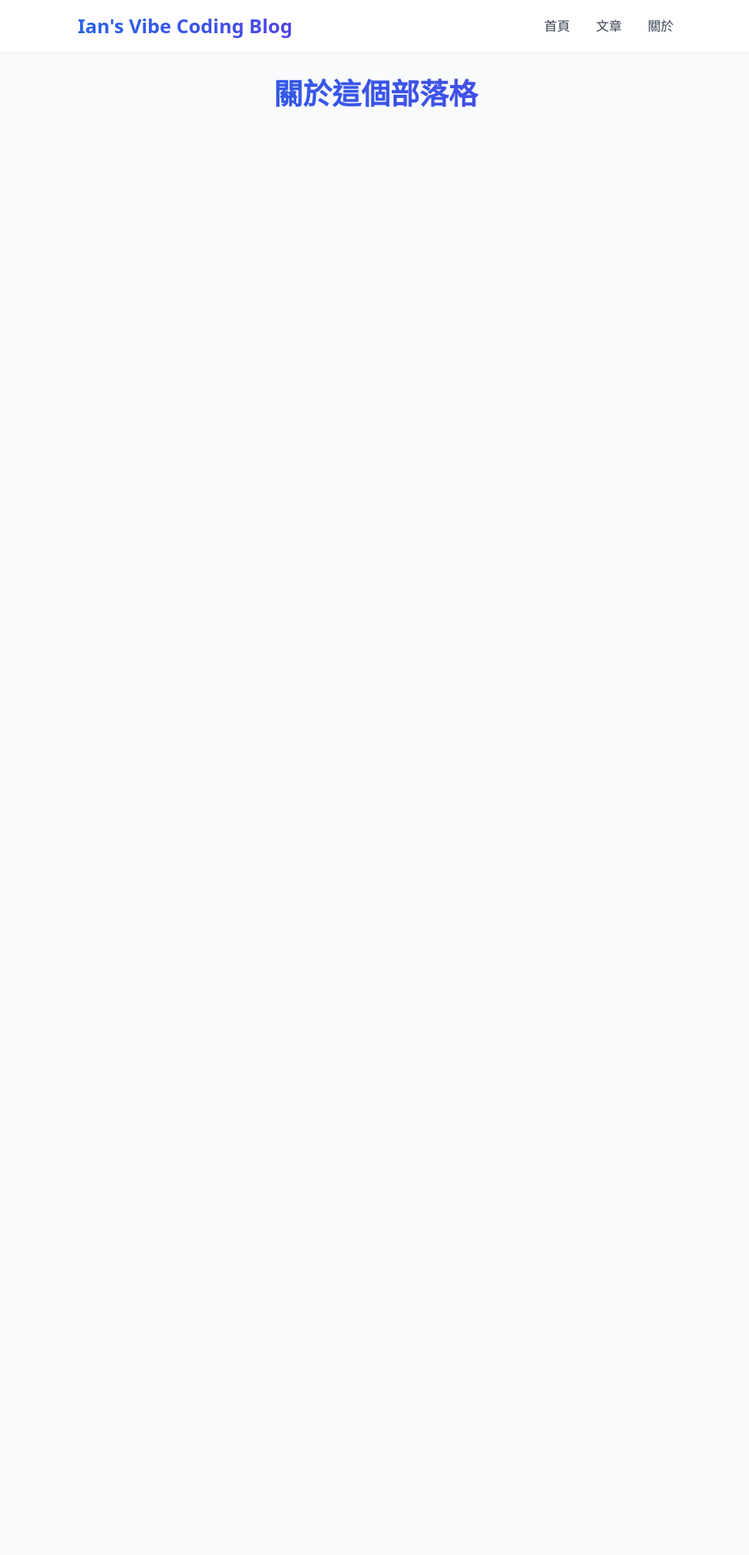
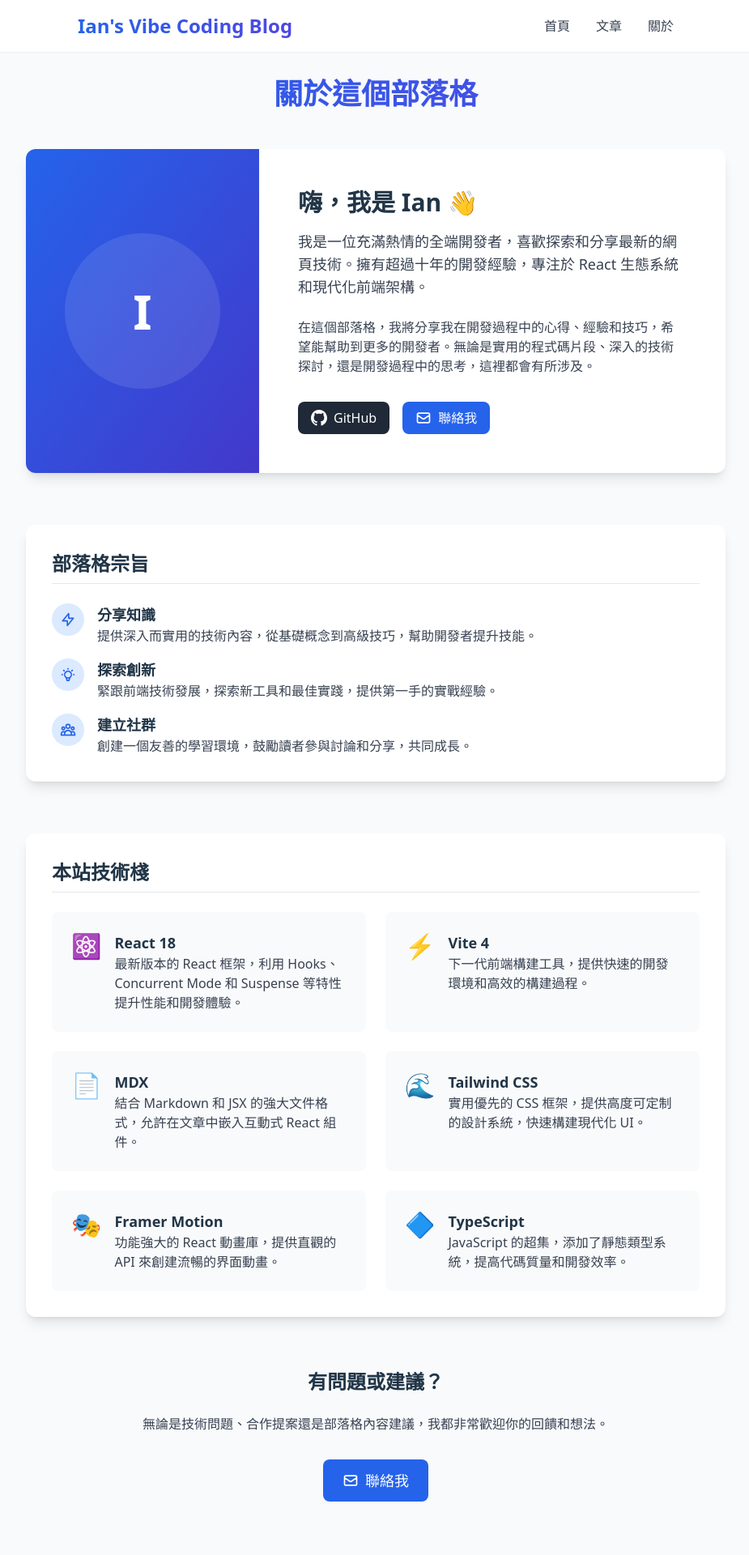
Before and after one commit to ianTPE/vite-react-mdx-blog, a React (Vite) app: page /about in a window 1280 px wide. Shown: the top 1920 px of the page at 81% size, without its empty margins (176-1101 px from the left). Built offline with nearby package versions, Linux system fonts and the light colour scheme.

Commit message:
feat: create about page with author intro, blog mission and tech stack sections

```diff
--- a/src/pages/AboutPage.tsx
+++ b/src/pages/AboutPage.tsx
@@ -1,18 +1,6 @@
 import React from 'react';
 import { Helmet } from 'react-helmet-async';
-import { motion } from 'framer-motion';
 import Layout from '@/components/layout/Layout';
-import MotionContainer from '@/components/ui/MotionContainer';
-
-// 動畫變體
-const fadeIn = {
-  hidden: { opacity: 0, y: 20 },
-  visible: {
-    opacity: 1,
-    y: 0,
-    transition: { duration: 0.6 }
-  }
-};
 
 const AboutPage: React.FC = () => {
   return (
@@ -24,21 +12,12 @@
 
       <div className="max-w-4xl mx-auto px-4 py-8">
         {/* 頁面標題 */}
-        <motion.h1
-          className="text-4xl font-bold mb-12 text-center bg-gradient-to-r from-blue-600 to-indigo-600 bg-clip-text text-transparent"
-          initial={{ opacity: 0, y: -20 }}
-          animate={{ opacity: 1, y: 0 }}
-          transition={{ duration: 0.5 }}
-        >
+        <h1 className="text-4xl font-bold mb-12 text-center bg-gradient-to-r from-blue-600 to-indigo-600 bg-clip-text text-transparent">
           關於這個部落格
-        </motion.h1>
+        </h1>
 
         {/* 作者介紹 */}
-        <MotionContainer>
-          <motion.section
-            className="mb-16"
-            variants={fadeIn}
-          >
+        <section className="mb-16">
           <div className="bg-white rounded-xl shadow-lg overflow-hidden md:flex p-0">
             <div className="md:w-1/3 bg-gradient-to-br from-blue-600 to-indigo-700 p-8 flex items-center justify-center">
               <div className="w-48 h-48 rounded-full bg-white/10 flex items-center justify-center text-white text-6xl font-bold">
@@ -81,15 +60,10 @@
               </div>
             </div>
           </div>
-          </motion.section>
-        </MotionContainer>
+        </section>
 
         {/* 部落格宗旨 */}
-        <MotionContainer delay={0.2}>
-          <motion.section
-            className="mb-16"
-            variants={fadeIn}
-          >
+        <section className="mb-16">
           <div className="bg-white rounded-xl shadow-lg p-8">
             <h2 className="text-2xl font-bold mb-6 pb-2 border-b border-gray-200">部落格宗旨</h2>
 
@@ -131,15 +105,10 @@
               </div>
             </div>
           </div>
-          </motion.section>
-        </MotionContainer>
+        </section>
 
         {/* 技術棧 */}
-        <MotionContainer delay={0.3}>
-          <motion.section
-            className="mb-16"
-            variants={fadeIn}
-          >
+        <section className="mb-16">
           <div className="bg-white rounded-xl shadow-lg p-8">
             <h2 className="text-2xl font-bold mb-6 pb-2 border-b border-gray-200">本站技術棧</h2>
 
@@ -217,15 +186,10 @@
               </div>
             </div>
           </div>
-          </motion.section>
-        </MotionContainer>
+        </section>
 
         {/* 聯絡信息 */}
-        <MotionContainer delay={0.4}>
-          <motion.section
-            variants={fadeIn}
-            className="text-center"
-          >
+        <section className="text-center">
           <h2 className="text-2xl font-bold mb-6">有問題或建議？</h2>
           <p className="text-gray-700 mb-8 max-w-2xl mx-auto">
             無論是技術問題、合作提案還是部落格內容建議，我都非常歡迎你的回饋和想法。
@@ -242,8 +206,7 @@
               聯絡我
             </a>
           </div>
-          </motion.section>
-        </MotionContainer>
+        </section>
       </div>
     </Layout>
   );
```
Lines whose indentation alone changed are shown as unchanged.
